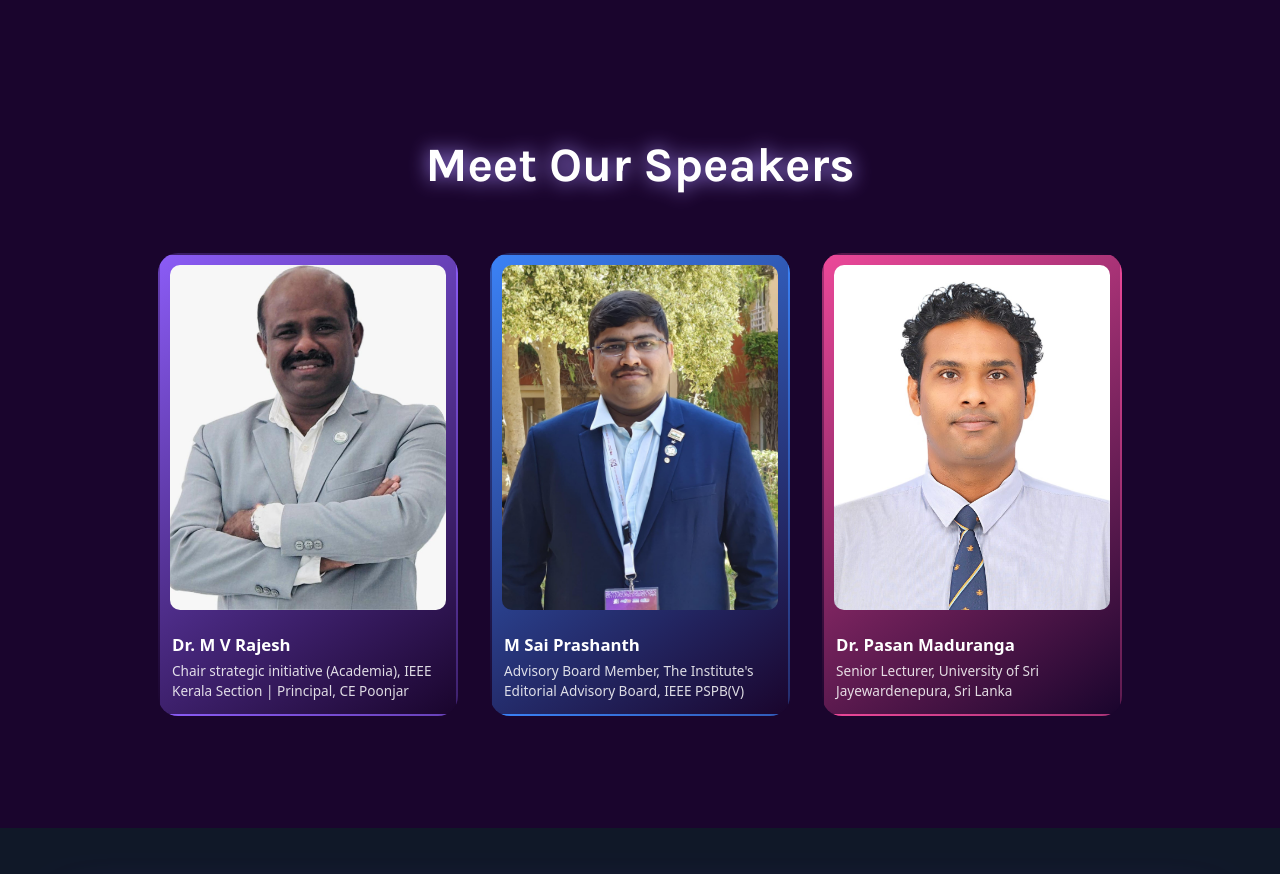
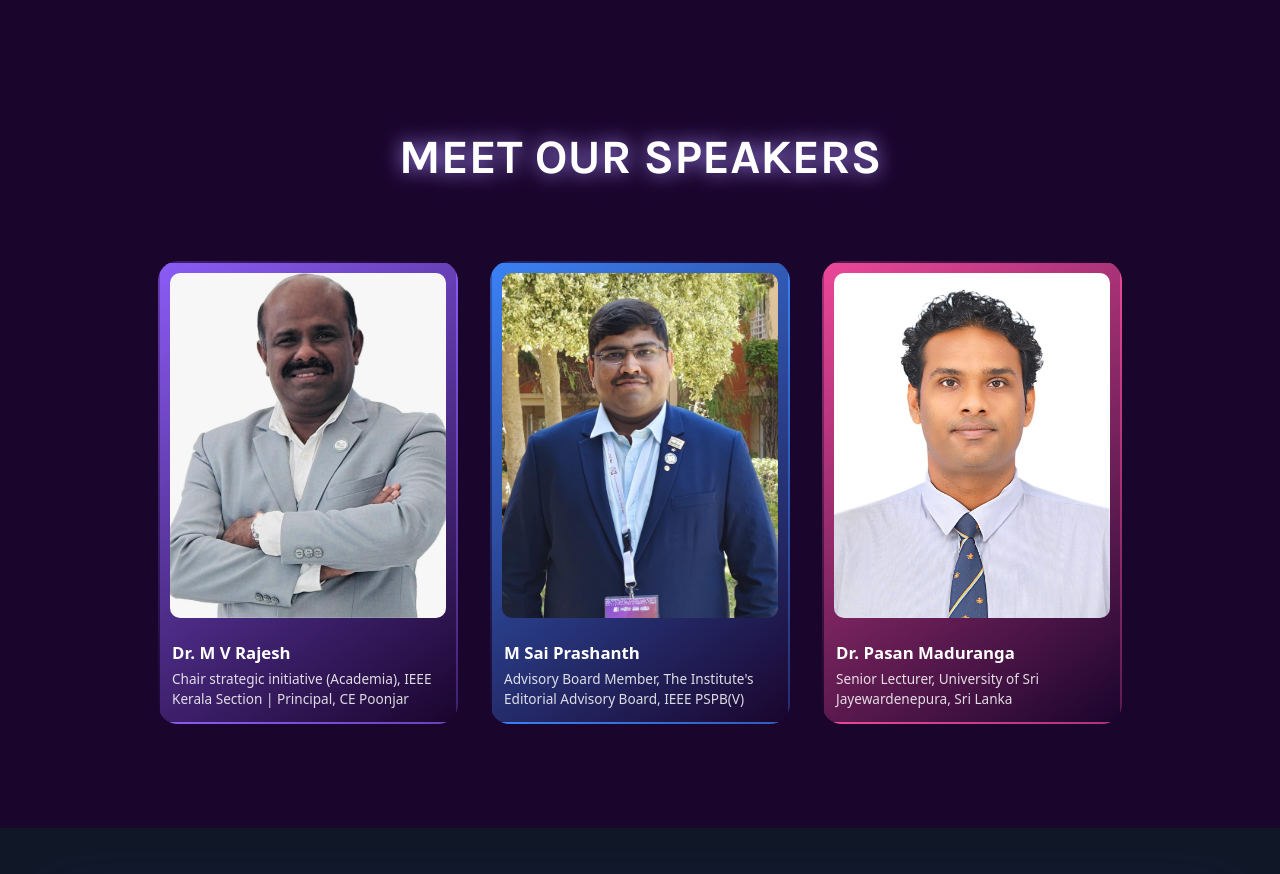
Before and after one commit to robinsamuelkutty/Synergy25, a React (Vite) app: page / in a window 1280 px wide. Shown: the part 5660-6534 px from the top of the page. Built offline with nearby package versions, Linux system fonts and the light colour scheme; grey boxes are pictures that could not be loaded.

Commit message:
Speakers section added

```diff
--- a/src/components/Speakers.jsx
+++ b/src/components/Speakers.jsx
@@ -1,6 +1,7 @@
 // src/components/Speakers.js
 
 import React from 'react';
+import DecryptedText from './DecryptedText';
 import ChromaGrid from './ChromaGrid';
 
 // (Your imports and speakersList array remain the same)
@@ -40,9 +41,9 @@ const Speakers = () => {
   return (
     // UPDATED: Changed overflow-hidden to overflow-x-hidden to allow vertical scroll
     <div className="relative flex flex-col min-h-screen w-full items-center justify-center overflow-x-hidden text-white py-20">
-      <h1 className="text-5xl font-bold mb-16 text-center drop-shadow-[0_0_10px_#a78bfa]">
-        Meet Our Speakers
-      </h1>
+      <h1 className="text-5xl font-bold text-center text-white mb-20 drop-shadow-[0_0_10px_#a78bfa]">
+                <DecryptedText text="MEET OUR SPEAKERS" animateOn="view" speed={120} />
+              </h1>
 
       {/* Container for the ChromaGrid */}
       {/* UPDATED: Removed the fixed height style to make the container responsive */}
```
